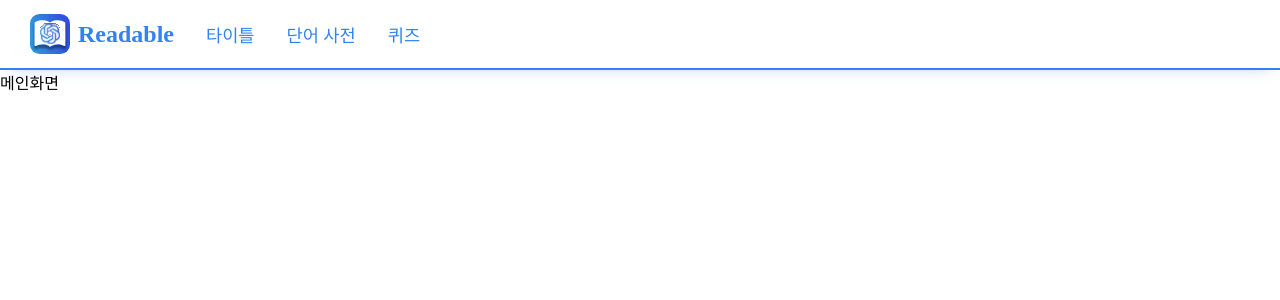
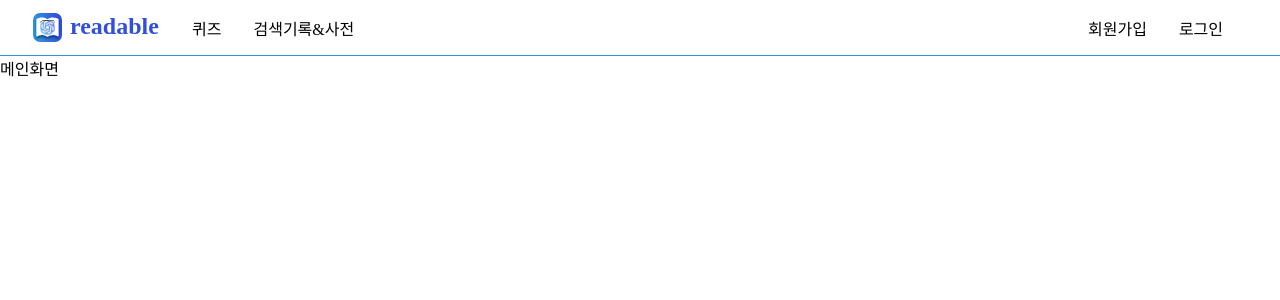
Before and after one commit to SWDC-Team-GG/GG-frontend, a React (Create React App) app: page / in a window 1280 px wide. Shown: the top 300 px of the page. Built offline with nearby package versions, Linux system fonts and the light colour scheme.

Commit message:
chore: header 레이아웃 리펙토링

```diff
--- a/src/App.tsx
+++ b/src/App.tsx
@@ -1,5 +1,4 @@
 import { BrowserRouter as Router, Routes, Route } from "react-router-dom";
-import styled from "styled-components";
 import Header from "components/Header";
 import Home from "pages/Home";
 import Quiz from "pages/Quiz";
@@ -8,9 +7,8 @@ import Survey from "pages/Survey";
 
 function App() {
   return (
-    <Layout onModal>
+    <Router>
       <Header />
-      <Router>
       <Routes>
         <Route path="/" element={<Home />} />
         <Route path="/quiz" element={<Quiz />} />
@@ -18,12 +16,7 @@ function App() {
         <Route path="/Survey" element={<Survey />} />
       </Routes>
     </Router>
-    </Layout>
   );
 }
 
-const Layout = styled.div<{ onModal: boolean }>`
-  /* ${(props) => props.onModal && `background-color: rgba(0, 0, 0, 0.1);`} */
-`;
-
 export default App;
--- a/src/components/Header/index.tsx
+++ b/src/components/Header/index.tsx
@@ -1,26 +1,23 @@
-import { VscArrowLeft } from "react-icons/vsc";
 import React from "react";
-import Logo from "assets/logo.svg";
+import logo from "assets/logo.svg";
 import * as S from "./style";
 
 function Header() {
   return (
-    <S.Header>
-      {/* <VscArrowLeft
-        className="arrow"
-        onClick={() => {}}
-        size={24}
-        style={{ color: "#3084f2" }}
-      /> */}
-      <S.LogoContainer>
-        <S.LogoImg src={Logo} />
-        <S.Logo>Readable</S.Logo>
-      </S.LogoContainer>
-      <S.Title>타이틀</S.Title>
-      <S.NavTitle>단어 사전</S.NavTitle>
-      <S.NavTitle>퀴즈</S.NavTitle>
-      {/* <VscArrowLeft size={24} style={{ visibility: "hidden" }} /> */}
-    </S.Header>
+    <S.Layout>
+      <S.LogoBox to="/">
+        <S.LogoImg src={logo} />
+        <S.LogoText>readable</S.LogoText>
+      </S.LogoBox>
+      <S.NavigationBox>
+        <S.Navigation to="/quiz">퀴즈</S.Navigation>
+        <S.Navigation to="/dict">검색기록&사전</S.Navigation>
+      </S.NavigationBox>
+      <S.AccountBox>
+        <S.Account>회원가입</S.Account>
+        <S.Account>로그인</S.Account>
+      </S.AccountBox>
+    </S.Layout>
   );
 }
 
--- a/src/components/Header/style.ts
+++ b/src/components/Header/style.ts
@@ -1,51 +1,46 @@
 import styled from "styled-components";
+import { Link } from "react-router-dom";
 
-export const Header = styled.div`
-  @media screen and (max-width: 500px) {
-    justify-content: space-between;
-  }
+export const Layout = styled.div`
+  display: flex;
   width: 100%;
-  height: 70px;
-  padding: 10px 10px 10px 30px;
+  height: 7vh;
+  align-items: center;
+  border-bottom: 1px solid #3195dd;
+`;
+
+export const LogoBox = styled(Link)`
+  width: 15%;
   display: flex;
-  align-items: center;
-  background-color: white;
-  border-bottom: 2px solid #3084f2;
-  box-shadow: 0px 0px 20px -10px #3084f2;
-  .arrow {
-    @media screen and (min-width: 500px) {
-      display: none;
-    }
-  }
+  justify-content: center;
+  gap: 0.5rem;
+`;
+
+export const LogoText = styled.div`
+  font-size: 1.5rem;
+  font-weight: bold;
+  color: #314fdd;
+`;
+
+export const LogoImg = styled.img`
+  width: 15%;
+`;
+
+export const NavigationBox = styled.div`
+  display: flex;
+  gap: 2rem;
+  width: 70%;
+`;
+
+export const Navigation = styled(Link)`
+  color: black;
+`;
+
+export const AccountBox = styled.div`
+  display: flex;
   gap: 2rem;
 `;
 
-export const Title = styled.p`
-  color: #3084f2;
-  font-weight: 400;
-  text-align: center;
-  font-size: 1.1rem;
+export const Account = styled.div`
+  cursor: pointer;
 `;
-
-export const NavTitle = styled(Title)`
-  @media screen and (max-width: 500px) {
-    display: none;
-  }
-`;
-export const Logo = styled.div`
-  color: #3084f2;
-  font-size: 1.5rem;
-  font-weight: 900;
-`;
-
-export const LogoImg = styled.img`
-  width: 100%;
-  height: 5vh;
-`;
-
-export const LogoContainer = styled.div`
-  display: flex;
-  align-items: center;
-  justify-content: center;
-  gap: 0.5rem;
-`;
--- a/src/index.css
+++ b/src/index.css
@@ -3,4 +3,5 @@
   padding: 0;
   box-sizing: border-box;
   text-decoration: none;
+  font-family: "Pretendard-Regular";
 }
```
Lines whose indentation alone changed are shown as unchanged.
